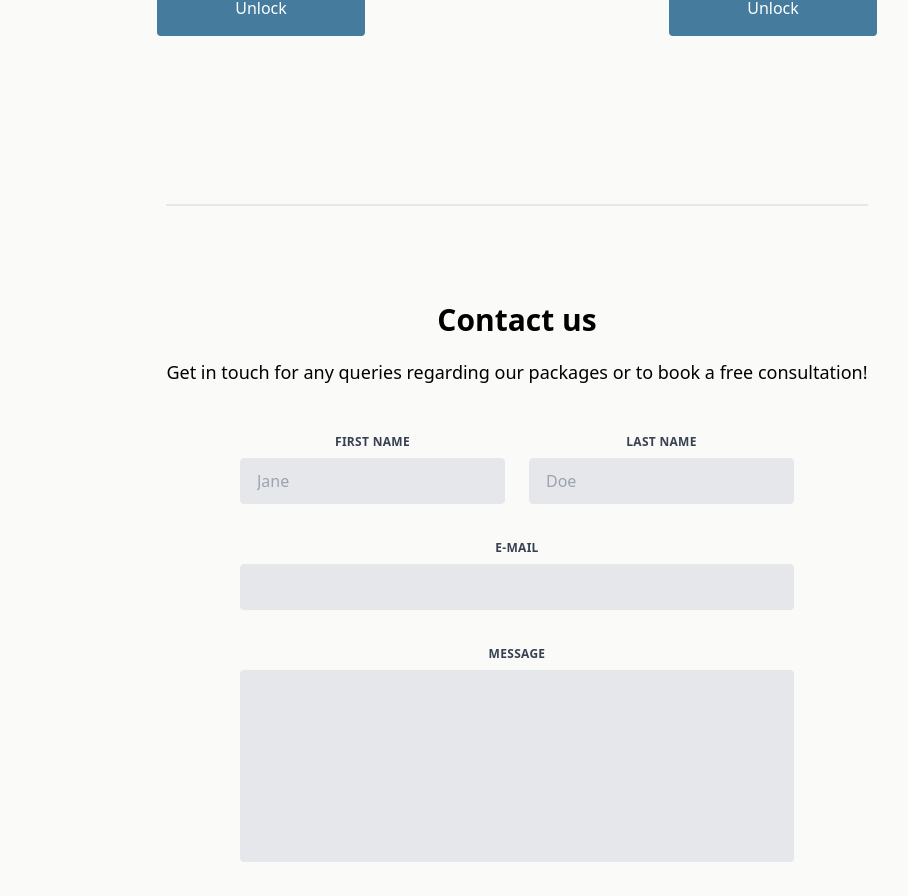
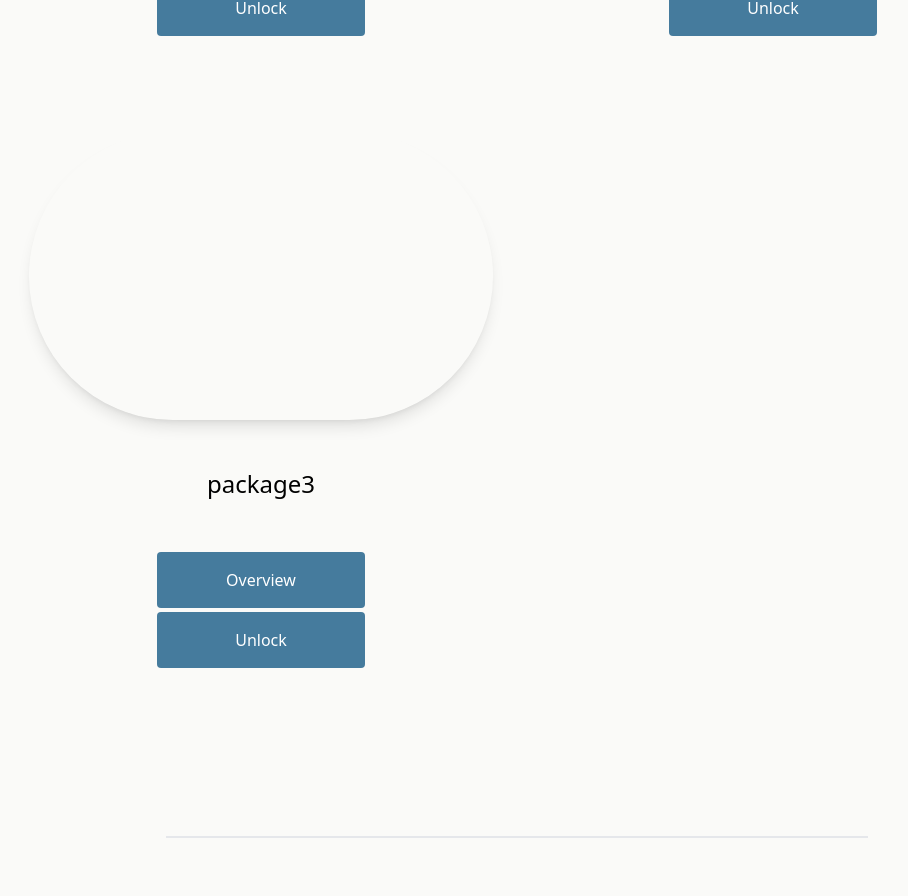
Before and after one commit to Folka2134/mum-site, a React (Create React App) app: page / in a window 1280 px wide. Shown: the part 2534-3430 px from the top of the page, without its empty margins (123-1031 px from the left). Built offline with nearby package versions, Linux system fonts and the light colour scheme.

Commit message:
added another package

```diff
--- a/src/data/data.js
+++ b/src/data/data.js
@@ -1,23 +1,23 @@
 const packageData = [
   {
-    id: "package1",
+    id: "id-package1",
     title: "package1",
     mini_desc:
       "Short description about package1... Lorem ipsum dolor sit amet consectetur, adipisicing elit. Illo quis corrupti assumenda aspernatur, rerum quo quos laborum at esse eveniet neque praesentium voluptate minuseius?",
     disc: "Main description about package1... Lorem ipsum dolor sit amet, consectetur adipisicing elit. Illum beatae natus aspernatur maxime incidunt reprehenderit, reiciendis non? Amet dolorem facere labore, dolore minus reprehenderit officiis quaerat, minima ipsa recusandae similique repellendus pariatur magnam itaque aliquid ea praesentium rem repellat ullam. Impedit, molestias est! Pariatur, perferendis illum dignissimos praesentium, fugit provident exercitationem quis amet hic esse sequi blanditiis molestias, eligendi tenetur tempore modi excepturi debitis possimus! Rerum, accusantium architecto quidem dolor officiis similique magni suscipit nobis in aliquid molestiae totam blanditiis pariatur, omnis quia ex dignissimos reiciendis neque consequuntur impedit debitis adipisci quisquam placeat consectetur. Sint atque amet, nesciunt, reprehenderit distinctio officia saepe a consequuntur maiores alias earum officiis? Doloremque tempore architecto odio voluptatem magnam expedita suscipit repudiandae! Provident nemo magnam modi iure, odit unde distinctio voluptate cupiditate velit, laudantium sed sit delectus debitis perferendis adipisci explicabo quibusdam asperiores doloribus, incidunt sapiente inventore voluptatum? Fugiat sed ipsam laborum maiores enim ut.",
   },
   {
-    id: "package2",
+    id: "id-package2",
     title: "package2",
     mini_desc:
       "Short description about package2... Lorem ipsum dolor sit amet consectetur, adipisicing elit. Illo quis corrupti assumenda aspernatur, rerum quo quos laborum at esse eveniet neque praesentium voluptate minuseius?",
     disc: "Main description about package2... Lorem ipsum dolor sit amet, consectetur adipisicing elit. Illum beatae natus aspernatur maxime incidunt reprehenderit, reiciendis non? Amet dolorem facere labore, dolore minus reprehenderit officiis quaerat, minima ipsa recusandae similique repellendus pariatur magnam itaque aliquid ea praesentium rem repellat ullam. Impedit, molestias est! Pariatur, perferendis illum dignissimos praesentium, fugit provident exercitationem quis amet hic esse sequi blanditiis molestias, eligendi tenetur tempore modi excepturi debitis possimus! Rerum, accusantium architecto quidem dolor officiis similique magni suscipit nobis in aliquid molestiae totam blanditiis pariatur, omnis quia ex dignissimos reiciendis neque consequuntur impedit debitis adipisci quisquam placeat consectetur. Sint atque amet, nesciunt, reprehenderit distinctio officia saepe a consequuntur maiores alias earum officiis? Doloremque tempore architecto odio voluptatem magnam expedita suscipit repudiandae! Provident nemo magnam modi iure, odit unde distinctio voluptate cupiditate velit, laudantium sed sit delectus debitis perferendis adipisci explicabo quibusdam asperiores doloribus, incidunt sapiente inventore voluptatum? Fugiat sed ipsam laborum maiores enim ut.",
   },
-  // {
-  //   id: "package3",
-  //   title: "package3",
-  //   main: "Short description about package2... Lorem ipsum dolor sit amet consectetur, adipisicing elit. Illo quis corrupti assumenda aspernatur, rerum quo quos laborum at esse eveniet neque praesentium voluptate minuseius?",
-  // },
+  {
+    id: "package3",
+    title: "package3",
+    main: "Short description about package2... Lorem ipsum dolor sit amet consectetur, adipisicing elit. Illo quis corrupti assumenda aspernatur, rerum quo quos laborum at esse eveniet neque praesentium voluptate minuseius?",
+  },
 ];
 
 export default packageData;
```
